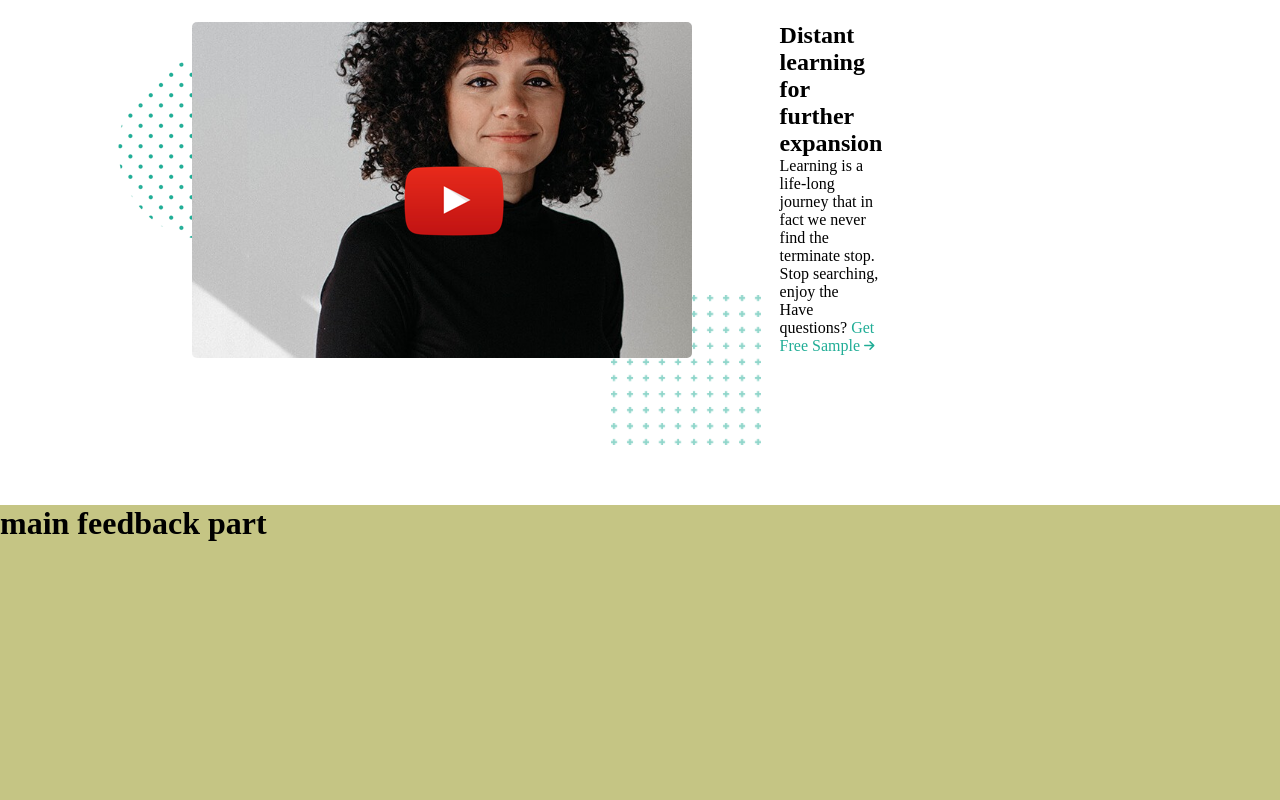
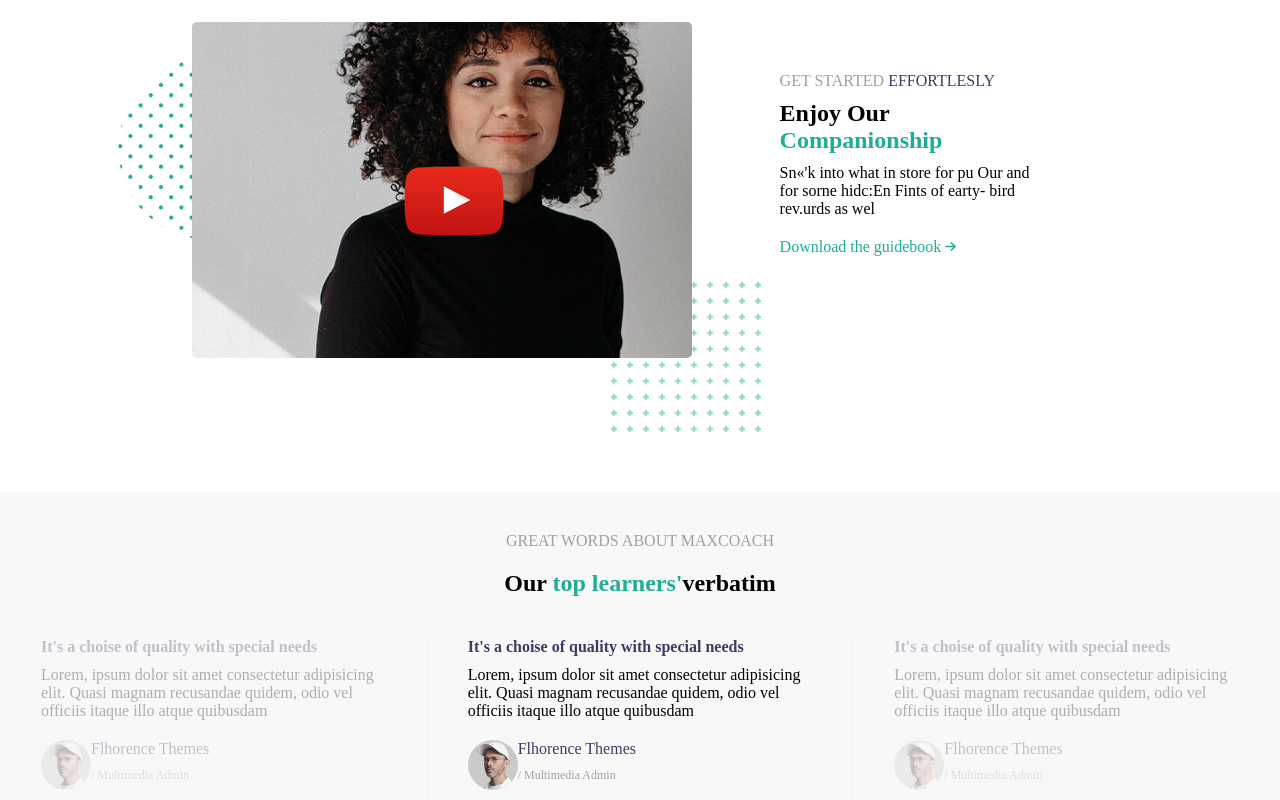
Before and after one commit to mikaeltreppo/proj-html-vuejs, a Vue app: page / in a window 1280 px wide. Shown: the part 1720-2520 px from the top of the page. Built offline with nearby package versions, Linux system fonts and the light colour scheme.

Commit message:
Feedback aggiunti

```diff
--- a/src/components/MyHeader.vue
+++ b/src/components/MyHeader.vue
@@ -1,11 +1,11 @@
 <template>
-    <div class="headerTop d-flex s-b">
+    <div class="headerTop d-flex s-b ">
         <!--parte sinistra header top-->
         <div class="leftPartTopHeader">
             <img class="logo" src="../assets/dark-logo.png" alt="">
         </div>
         <!--parte destra header top-->
-        <div class="rigthPartHeaderTop d-flex">
+        <div class="rigthPartHeaderTop d-flex a-c">
             <ul class="listTopHeader d-flex">
                 <li> Home <i class="fa-solid fa-chevron-down"></i></li>
                 <li>Pages <i class="fa-solid fa-chevron-down"></i></li>
--- a/src/components/MyMainBottom.vue
+++ b/src/components/MyMainBottom.vue
@@ -1,9 +1,50 @@
 <template>
 
+        <div class="mainFeedbackPart">
+            <div class="textGray txt-center mb20">GREAT WORDS ABOUT MAXCOACH</div>
+            <div class="txt-center">
+                <h2>Our <span class="green"> top learners'</span>verbatim</h2>
+            </div>
+            <div class="feedbackContainer d-flex">
+            <div class="cardsFeedback opacity">
+                <div class="textBlue bold mb10"> It's a choise of quality with special needs</div>
+                <p class="tetxBlue mb20"> Lorem, ipsum dolor sit amet consectetur adipisicing elit. Quasi magnam recusandae quidem, odio vel officiis itaque illo atque quibusdam</p>
+                <div class="lowerFeed d-flex">
+                    <img class="testimonial" src="../assets/testimonial-avata-03.jpg" alt="">
+                    <div class="d-flex d-column mb20">
+                        <div class="textBlue mb10">Flhorence Themes</div>
+                        <span class="textGray fs12"> / Multimedia Admin</span>
+                    </div>
 
+                </div>
+            </div>
 
-     <div class="mainFeedbackPart">
-        <h1>main feedback part</h1>
+            <div class="cardsFeedback ">
+                <div class="textBlue bold mb10"> It's a choise of quality with special needs</div>
+                <p class="tetxBlue mb20"> Lorem, ipsum dolor sit amet consectetur adipisicing elit. Quasi magnam recusandae quidem, odio vel officiis itaque illo atque quibusdam</p>
+                <div class="lowerFeed d-flex">
+                    <img class="testimonial" src="../assets/testimonial-avata-03.jpg" alt="">
+                    <div class="d-flex d-column mb20">
+                        <div class="textBlue mb10">Flhorence Themes</div>
+                        <span class="textGray fs12"> / Multimedia Admin</span>
+                    </div>
+
+                </div>
+            </div>
+
+            <div class="cardsFeedback opacity">
+                <div class="textBlue bold mb10"> It's a choise of quality with special needs</div>
+                <p class="tetxBlue mb20"> Lorem, ipsum dolor sit amet consectetur adipisicing elit. Quasi magnam recusandae quidem, odio vel officiis itaque illo atque quibusdam</p>
+                <div class="lowerFeed d-flex">
+                    <img class="testimonial" src="../assets/testimonial-avata-03.jpg" alt="">
+                    <div class="d-flex d-column mb20">
+                        <div class="textBlue mb10">Flhorence Themes</div>
+                        <span class="textGray fs12"> / Multimedia Admin</span>
+                    </div>
+
+                </div>
+
+        </div>
         </div>
         <!-------------------------------Main statistic part--------------------------------->
         <div class="mainStatisticPart">
@@ -13,18 +54,25 @@
         <div class="mainBlogPart">
             <h1>main blog part</h1>
         </div>
-
-
-
-
+    </div>
 </template>
 <script></script>
 <style>
-.mainFeedbackPart {
-    height: 450px;
-    background-color: rgb(197, 197, 132);
+.testimonial{
+    border-radius: 50%;
+    height: 50px;
+
 }
-
+.cardsFeedback{
+    margin: 40px 0;
+    padding:0 40px 0 40px;
+    width: calc(100% / 3);
+    border: solid 1px rgb(247, 242, 242);
+}
+.mainFeedbackPart{
+    background-color: var(--bgGray);
+    padding :40px 0;
+ }
 .mainStatisticPart {
     height: 200px;
     background-color: rgb(197, 129, 129);
@@ -33,4 +81,5 @@
 .mainBlogPart {
     height: 300px;
     background-color: rgb(165, 188, 124);
-}</style>
+}
+</style>
--- a/src/components/MyMainTop.vue
+++ b/src/components/MyMainTop.vue
@@ -147,13 +147,13 @@
                     <img class="roundDraw absolute" src="../assets/maxcoach-shape-05.png">
                 </div>
                 <div class="videoText">
-                    <div class="heroLeft d-flex d-column">
-                        <h2>Distant learning for
-                            further expansion</h2>
-                        <p>Learning is a life-long journey that in fact we never find
-                            the terminate stop. Stop searching, enjoy the</p>
-                        <span class="">
-                            Have questions? <a class="green" href="#"> Get Free Sample <i
+                    <div class="videoLeft d-flex d-column">
+                        <div class="textGray mb10">GET STARTED <span class="textBlue">EFFORTLESLY</span> </div>
+                        <h2 class="mb10">Enjoy Our <span class="green"> Companionship</span></h2>
+                        <p class="mb20">Sn«'k into what in store for pu Our
+                            and for
+                            sorne hidc:En Fints of earty- bird rev.urds as wel</p>
+                        <span class=""> <a class="green" href="#"> Download the guidebook <i
                                     class="fa-solid fa-arrow-right fa-xs"></i> </a>
                         </span>
                     </div>
@@ -200,7 +200,7 @@
 
 .videoText {
     width: 40%;
-    padding: 100px 50px;
+    padding: 150px 50px;
 }
 
 .video {
--- a/src/style.css
+++ b/src/style.css
@@ -70,3 +70,12 @@
 .mb10{
   margin-bottom: 10px;
 }
+.bold{
+  font-weight: bold;
+}
+.fs12{
+  font-size: 12px;
+}
+.opacity{
+  filter: opacity(0.3);
+}
```
Lines whose indentation alone changed are shown as unchanged.
